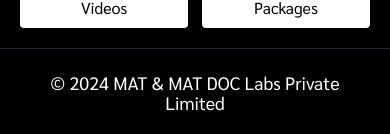
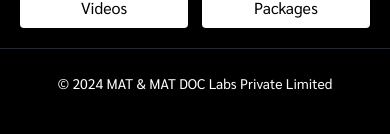
Before and after one commit to invincibleinventor/matdoc-main, a React (Vite) app: page /blog in a window 390 px wide. Shown: the part 3768-3902 px from the top of the page. Built offline with nearby package versions, Linux system fonts and the light colour scheme.

Commit message:
worked on the changes responsive

```diff
--- a/src/components/Layout/Footer.jsx
+++ b/src/components/Layout/Footer.jsx
@@ -151,7 +151,7 @@
       </section>
       <section className="w-full bg-black ">
         <div className="flex items-center justify-center px-5 py-6 mx-auto xl:max-w-screen-xl lg:container">
-          <p className="text-sm font-normal text-center text-white">
+          <p className="!text-sm font-normal text-center text-white">
             © 2024 MAT &amp; MAT DOC Labs Private Limited
           </p>
         </div>
```
